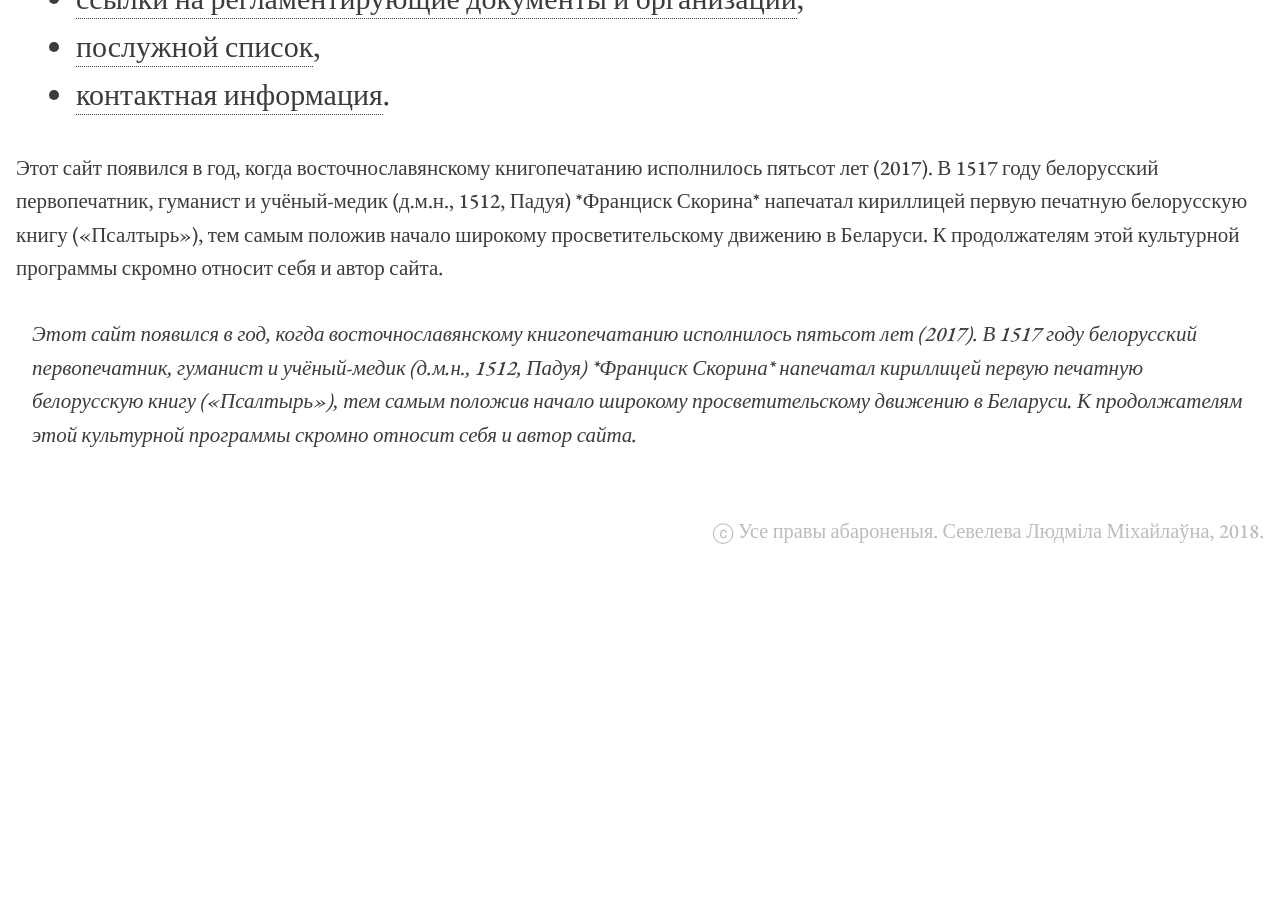
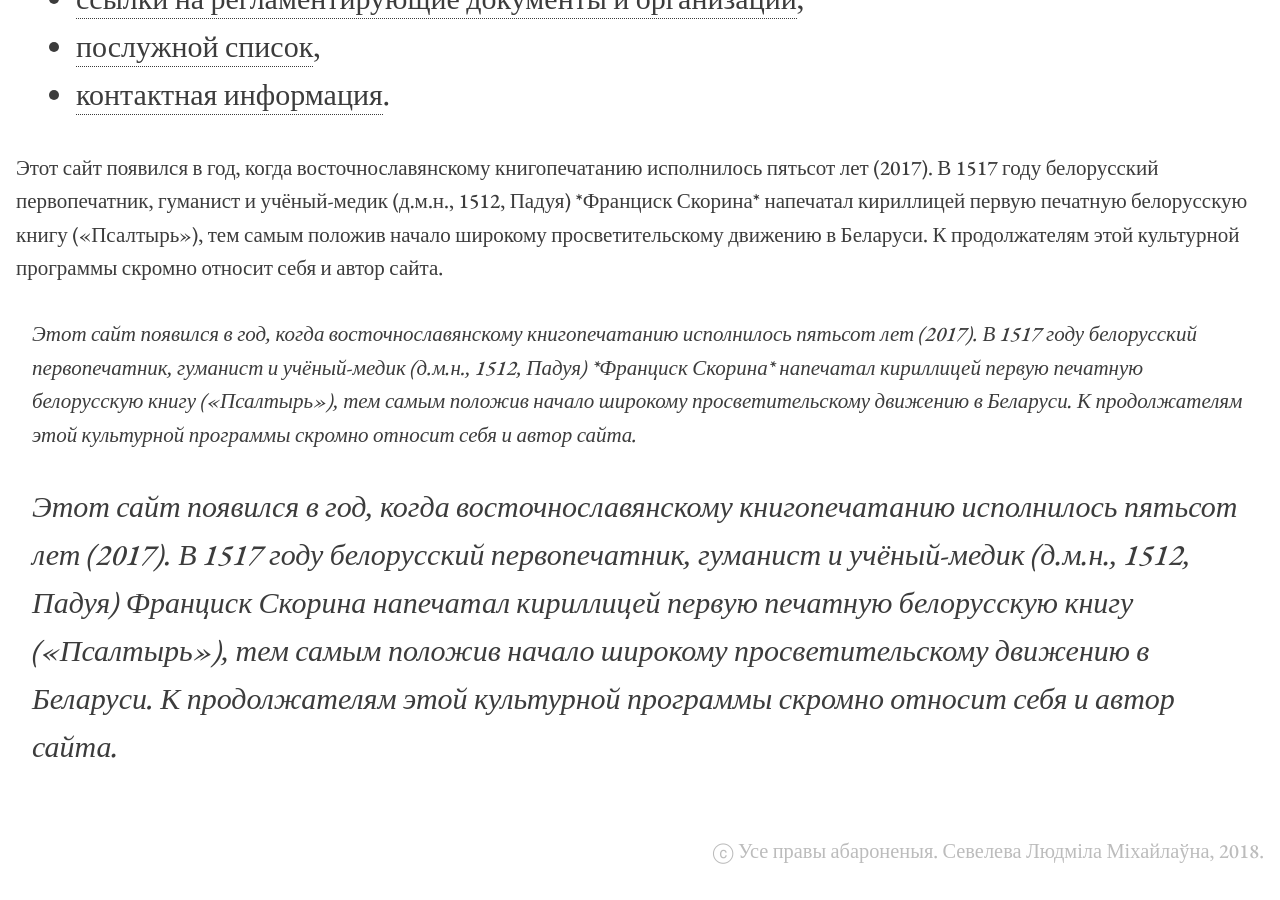
Before and after one commit to seveleva/seveleva, a Jekyll site: the page built from index.md, in a window 1280 px wide and 900 px high, scrolled down 1007 px. Built offline with Jekyll 4.4.1, drawn with Linux system fonts in a browser that asks for light colours; before the commit the page ends 1587 px from its top, so only the background shows below that.

Commit message:
Update index.md

```diff
--- a/index.md
+++ b/index.md
@@ -20,3 +20,5 @@
 <div style="font-size: 70%">Этот сайт появился в год, когда восточнославянскому книгопечатанию исполнилось пятьсот лет (2017). В 1517 году белорусский первопечатник, гуманист и учёный-медик (д.м.н., 1512, Падуя) *Франциск Скорина* напечатал кириллицей первую печатную белорусскую книгу («Псалтырь»), тем самым положив начало широкому просветительскому движению в Беларуси. К продолжателям этой культурной программы скромно относит себя и автор сайта.</div>
 
 > <div style="font-size: 70%">Этот сайт появился в год, когда восточнославянскому книгопечатанию исполнилось пятьсот лет (2017). В 1517 году белорусский первопечатник, гуманист и учёный-медик (д.м.н., 1512, Падуя) *Франциск Скорина* напечатал кириллицей первую печатную белорусскую книгу («Псалтырь»), тем самым положив начало широкому просветительскому движению в Беларуси. К продолжателям этой культурной программы скромно относит себя и автор сайта.</div>
+
+> Этот сайт появился в год, когда восточнославянскому книгопечатанию исполнилось пятьсот лет (2017). В 1517 году белорусский первопечатник, гуманист и учёный-медик (д.м.н., 1512, Падуя) *Франциск Скорина* напечатал кириллицей первую печатную белорусскую книгу («Псалтырь»), тем самым положив начало широкому просветительскому движению в Беларуси. К продолжателям этой культурной программы скромно относит себя и автор сайта.
```
